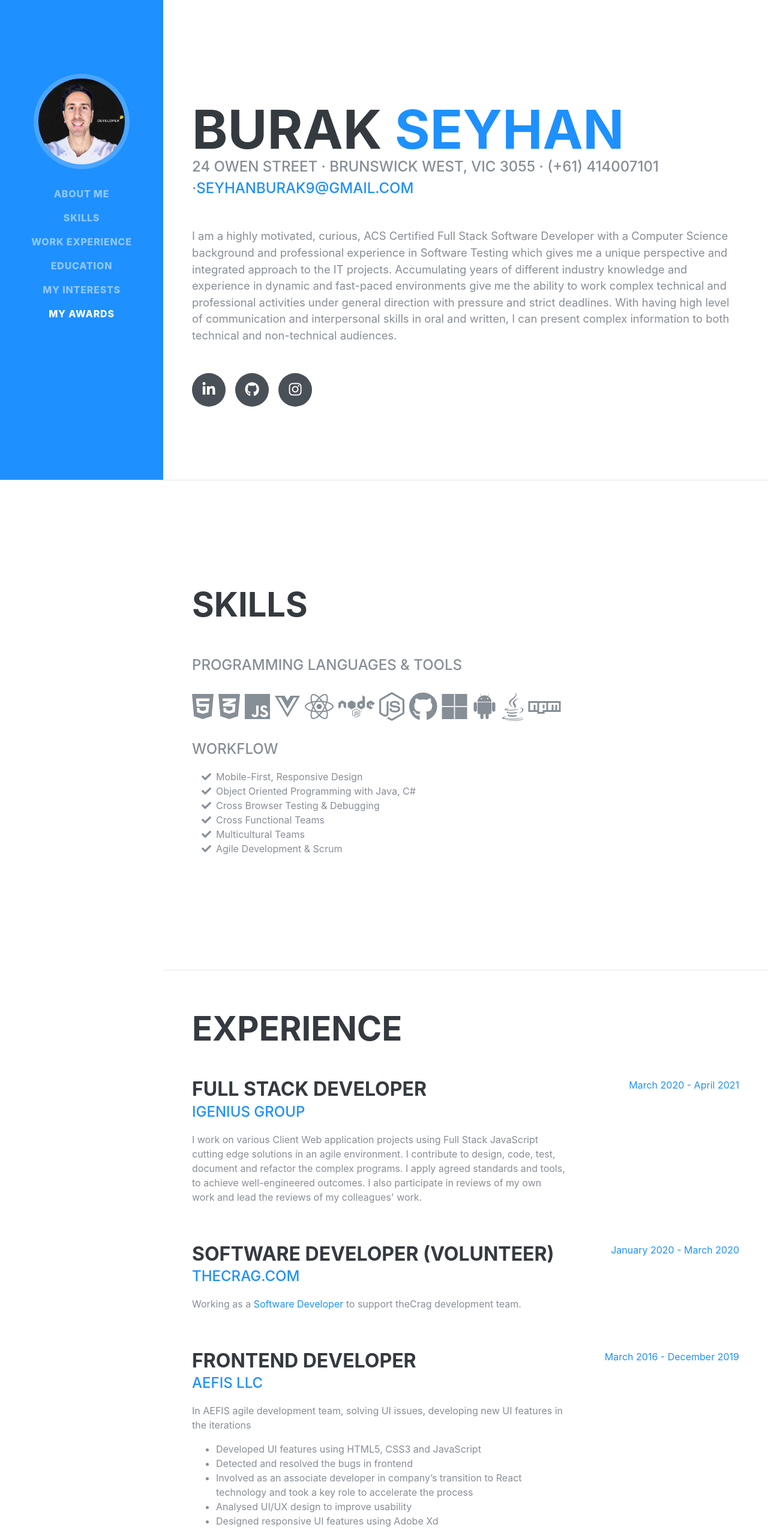
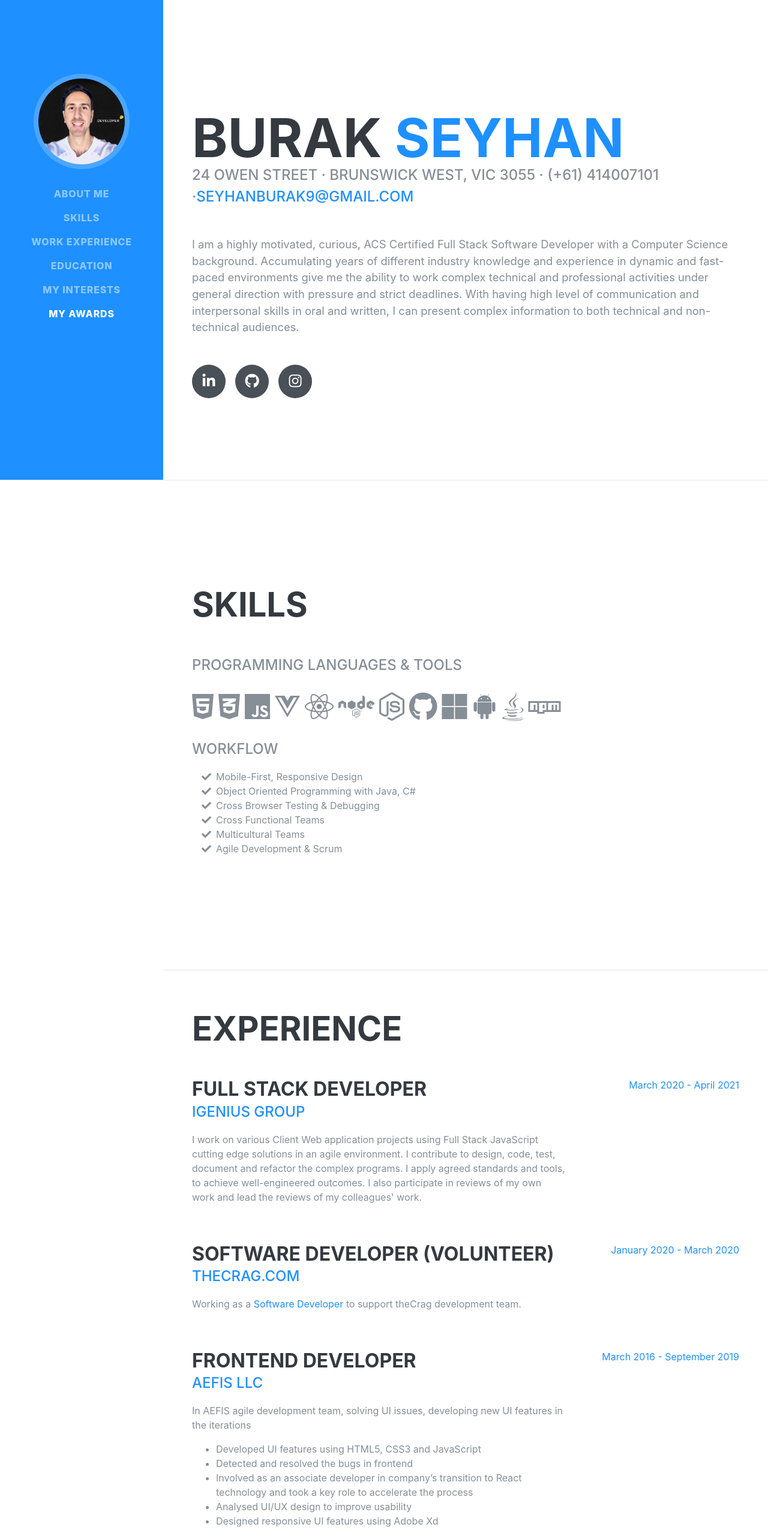
Before and after one commit to di0nys1s/myresume, a React (Create React App) app: page / in a window 1280 px wide. Shown: the top 2551 px of the page at 60% size. Built offline with nearby package versions, Linux system fonts and the light colour scheme; a web font is replaced by a local one.

Commit message:
update skills

```diff
--- a/src/components/experience.jsx
+++ b/src/components/experience.jsx
@@ -94,10 +94,11 @@ const Experience = () => {
             </div>
           </div>
           <div className="resume-date text-md-right">
-            <span className="text-primary">March 2016 - December 2019</span>
+            <span className="text-primary">March 2016 - September 2019</span>
           </div>
         </div>
 
+        {/*
         <div className="resume-item d-flex flex-column flex-md-row justify-content-between mb-5">
           <div className="resume-content">
             <h3 className="mb-0">Software Test Engineer</h3>
@@ -148,7 +149,7 @@ const Experience = () => {
           </div>
         </div>
 
-        {/*
+
         <div className="resume-item d-flex flex-column flex-md-row justify-content-between mb-5">
           <div className="resume-content">
             <h3 className="mb-0">IT Business Analyst</h3>
--- a/src/components/resume.jsx
+++ b/src/components/resume.jsx
@@ -15,7 +15,7 @@ const Resume = () => {
           <a href="mailto:seyhanburak9@gmail.com">seyhanburak9@gmail.com</a>
         </div>
         <p className="lead mb-5">
-        I am a highly motivated, curious, ACS Certified Full Stack Software Developer with a Computer Science background and professional experience in Software Testing which gives me a unique perspective and integrated approach to the IT projects. Accumulating years of different industry knowledge and experience in dynamic and fast-paced environments give me the ability to work complex technical and professional activities under general direction with pressure and strict deadlines. With having high level of communication and interpersonal skills in oral and written, I can present complex information to both technical and non-technical audiences.
+        I am a highly motivated, curious, ACS Certified Full Stack Software Developer with a Computer Science background. Accumulating years of different industry knowledge and experience in dynamic and fast-paced environments give me the ability to work complex technical and professional activities under general direction with pressure and strict deadlines. With having high level of communication and interpersonal skills in oral and written, I can present complex information to both technical and non-technical audiences.
         </p>
         <div className="social-icons">
           <a target="_blank" href="https://www.linkedin.com/in/burakjseyhan/">
```
